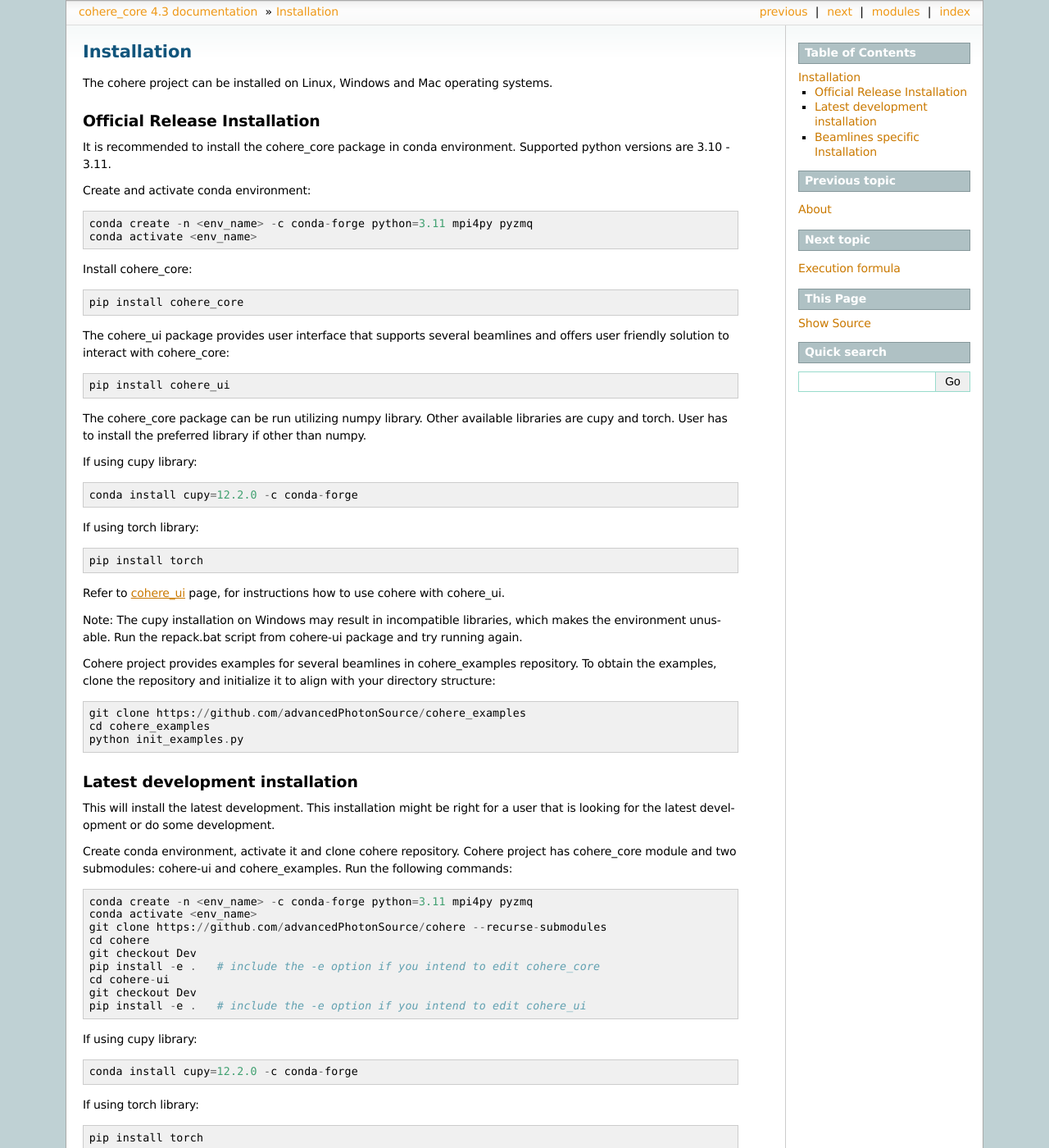
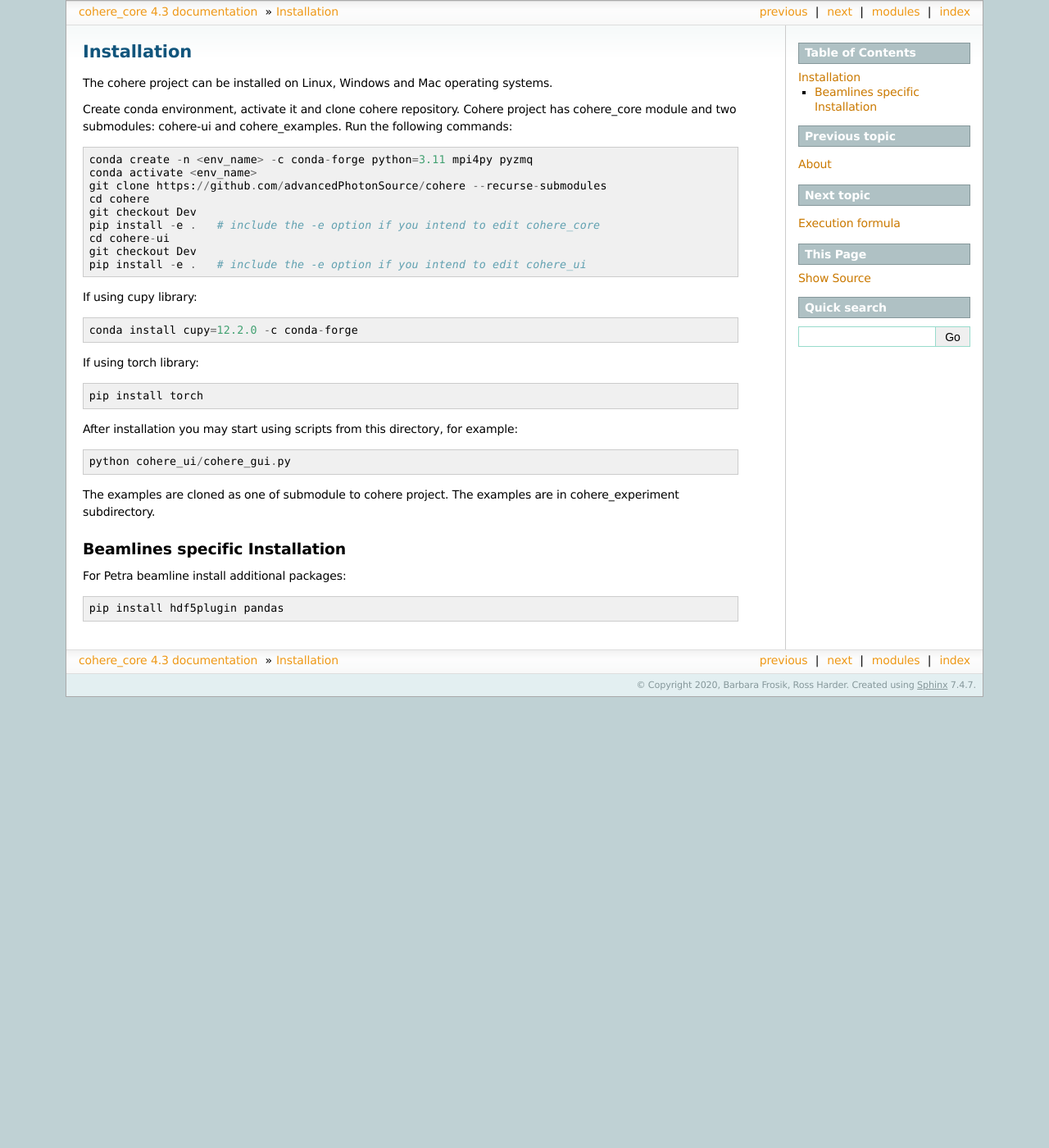
Before and after one commit to AdvancedPhotonSource/cohere, a Sphinx documentation site: the page built from docs/source/installation.rst, in a window 1280 px wide and 1400 px high. Shown: the whole window at 82% size. Built offline with Sphinx 7.4.7, drawn with Linux system fonts in a browser that asks for light colours.

Commit message:
keeping installation instructions only for development

```diff
--- a/docs/source/conf.py
+++ b/docs/source/conf.py
@@ -13,7 +13,7 @@
 import os
 import sys
 
-# sys.path.insert(0, os.path.abspath('../../cohere-ui'))
+sys.path.insert(0, os.path.abspath('../../cohere-ui'))
 sys.path.insert(0, os.path.abspath('../..'))
 
 # -- Project information -----------------------------------------------------
--- a/docs/source/installation.rst
+++ b/docs/source/installation.rst
@@ -2,50 +2,6 @@
 Installation
 ============
 The cohere project can be installed on Linux, Windows and Mac operating systems.
-
-Official Release Installation
-=============================
-It is recommended to install the cohere_core package in conda environment. Supported python versions are 3.10 - 3.11.
-
-Create and activate conda environment::
-
-    conda create -n <env_name> -c conda-forge python=3.11 mpi4py pyzmq
-    conda activate <env_name>
-
-Install cohere_core::
-
-    pip install cohere_core
-
-The cohere_ui package provides user interface that supports several beamlines and offers user friendly solution to interact with cohere_core::
-
-    pip install cohere_ui
-
-The cohere_core package can be run utilizing numpy library. Other available libraries are cupy and torch.
-User has to install the preferred library if other than numpy.
-
-If using cupy library::
-
-    conda install cupy=12.2.0 -c conda-forge
-
-If using torch library::
-
-    pip install torch
-
-Refer to :ref:`api_cohere_ui` page, for instructions how to use cohere with cohere_ui.
-
-Note: The cupy installation on Windows may result in incompatible libraries, which makes the environment unusable. Run the repack.bat script from cohere-ui package and try running again.
-
-Cohere project provides examples for several beamlines in cohere_examples repository. To obtain the examples, clone the repository and initialize it to align with your directory structure::
-
-    git clone https://github.com/advancedPhotonSource/cohere_examples
-    cd cohere_examples
-    python init_examples.py
-
-.. _latest:
-
-Latest development installation
-===============================
-This will install the latest development. This installation might be right for a user that is looking for the latest development or do some development.
 
 Create conda environment, activate it and clone cohere repository. Cohere project has cohere_core module and two submodules: cohere-ui and cohere_examples.
 Run the following commands::
```
